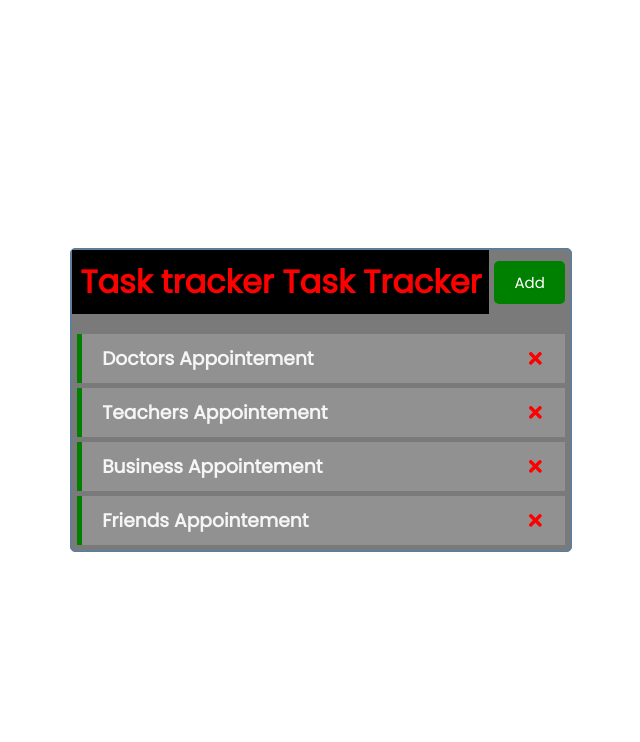
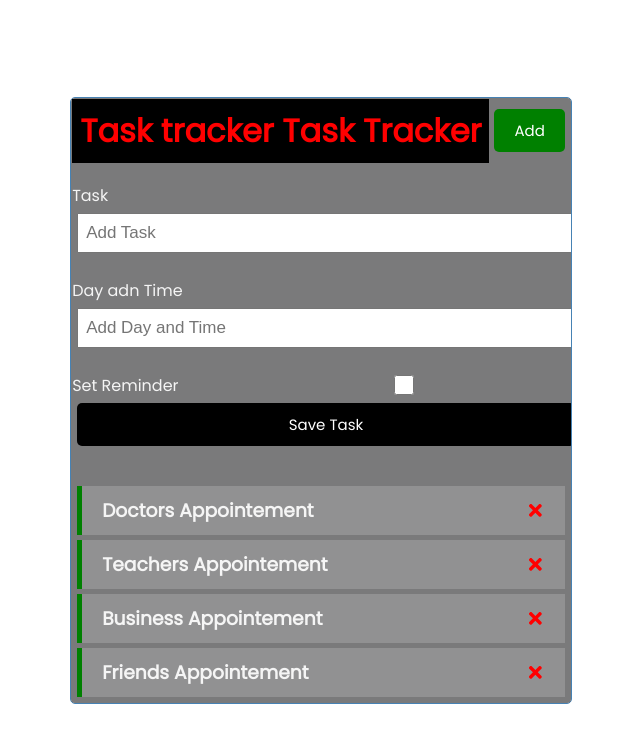
Before and after one commit to charu-dev/data-tracker, a React (Create React App) app: page / in a window 1280 px wide. Shown: the top 742 px of the page, without its empty margins (319-959 px from the left). Built offline with nearby package versions, Linux system fonts and the light colour scheme.

Commit message:
add task form added in

```diff
--- a/src/App.js
+++ b/src/App.js
@@ -2,6 +2,7 @@
 import { useState } from 'react';
 import Tasks from './components/Tasks'
 import Header from './components/Header'
+import AddTask from './components/AddTask'
 function App() {
 
   const [tasks,setTasks]=useState([
@@ -37,6 +38,7 @@
     <div className="container">
       {/* <h1>Hello friend! Charu Here</h1> */}
       <Header />
+      <AddTask />
       {tasks.length>0?<Tasks tasks={tasks} onDelete={deleteTask} onToggle={toggleReminder} />:('No tasks to show')}
     </div>
   );
--- /dev/null
+++ b/src/components/AddTask.js
@@ -0,0 +1,23 @@
+import React from 'react'
+
+function AddTask() {
+  return (
+    <form className='add-form'>
+        <div className='form-control'>
+            <label>Task</label>
+            <input type='text' placeholder='Add Task' />
+        </div>
+        <div className='form-control'>
+            <label>Day adn Time</label>
+            <input type='text' placeholder='Add Day and Time' />
+        </div>
+        <div className='form-control-check'>
+            <label>Set Reminder</label>
+            <input type='checkbox' />
+        </div>
+        <input type='submit' value='Save Task' className='btn btn-block'/>
+    </form>
+  )
+}
+
+export default AddTask
```
